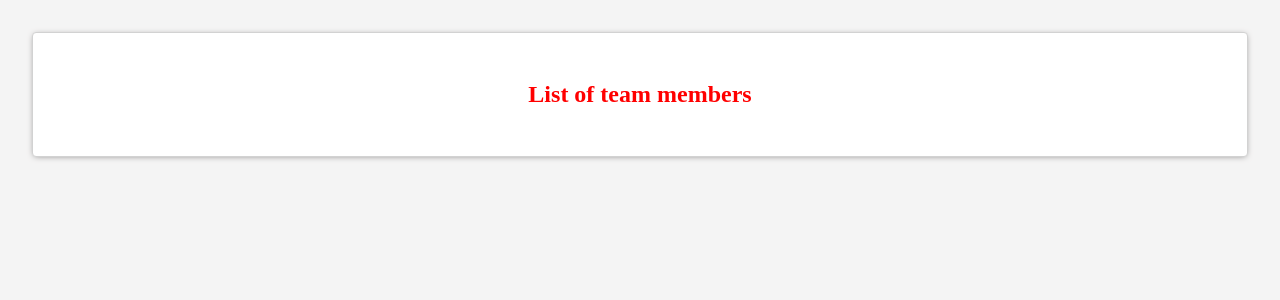
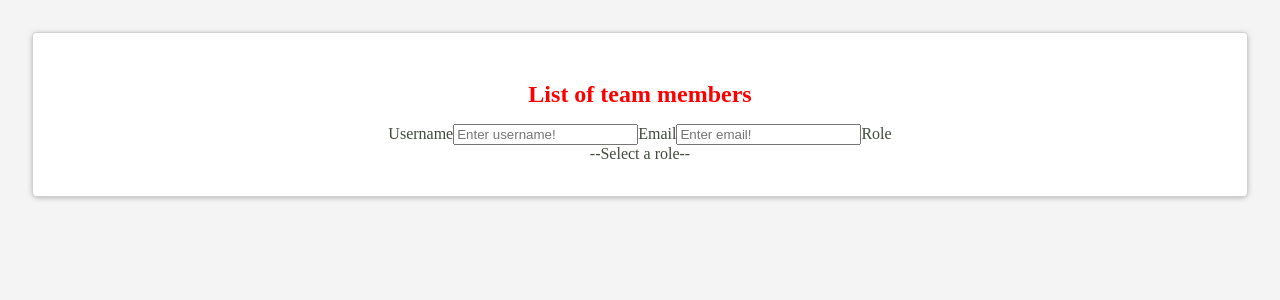
Before and after one commit to bloominstituteoftechnology/team-builder, a React (Create React App) app in the folder team-builder/: page / in a window 1280 px wide. Shown: the top 300 px of the page. Built offline with nearby package versions, Linux system fonts and the light colour scheme.

Commit message:
add form layout

```diff
--- a/team-builder/src/App.js
+++ b/team-builder/src/App.js
@@ -1,12 +1,42 @@
+import React, { useState } from 'react'
+import Member from "./components/Member"
+import MemberForm from './components/MemberForm'
 
 import './App.css';
 
+const initialValue ={
+  username:'',
+  email:'',
+  role:''
+}
+
+
 function App() {
+  const [member, setMember] =useState([])
+  const [formValues, setFormValues] = useState(initialValue)
+  const submitForm = () =>{
+
+
+    }
+
+  const updateForm = (input1, input2) =>{
+    setFormValues({...formValues, [input1]:input2})
+
+  }
+
+
+
   return (
     <div className="App">
       <header className="container">
         <div>
           <h1>List of team members</h1>
+    <MemberForm
+      values={formValues}
+      update={updateForm}
+      submit={submitForm}
+
+    />
         </div>
       </header>
     </div>
--- /dev/null
+++ b/team-builder/src/components/MemberForm.js
@@ -0,0 +1,46 @@
+import React from 'react'
+
+
+export default function MemberForm(props) {
+    const { values, update, submit } = props
+
+    const onChange = evt => {
+        const name = evt.target.name
+        const value = evt.target.value
+        update(name, value)
+    }
+    const onSubmit = evt =>{
+
+    }
+return(
+    <form  className="memberForm">
+        <div className='inputs'>
+            <label>Username
+            <input
+              type="text"
+              name = 'username'
+              value={values.username}
+              onChange={onChange}
+              maxLength = '30'
+              placeholder = "Enter username!"
+               />
+            </label>
+            <label>Email
+            <input
+              type="email"
+              name = 'email'
+              value={values.email}
+              onChange={onChange}
+              placeholder = "Enter email!"
+               />
+            </label>
+            <label>Role
+                <option value="">--Select a role--</option>
+            </label>
+
+
+        </div>
+    </form>
+)
+
+}
--- a/team-builder/src/index.js
+++ b/team-builder/src/index.js
@@ -2,7 +2,8 @@ import React from 'react';
 import ReactDOM from 'react-dom';
 import './index.css';
 import App from './App';
-import reportWebVitals from './reportWebVitals';
+
+
 
 ReactDOM.render(
   <React.StrictMode>
@@ -10,8 +11,3 @@ ReactDOM.render(
   </React.StrictMode>,
   document.getElementById('root')
 );
-
-// If you want to start measuring performance in your app, pass a function
-// to log results (for example: reportWebVitals(console.log))
-// or send to an analytics endpoint. Learn more: https://bit.ly/CRA-vitals
-reportWebVitals();
```
Also changed, not shown: team-builder/src/components/Member.js (added).
